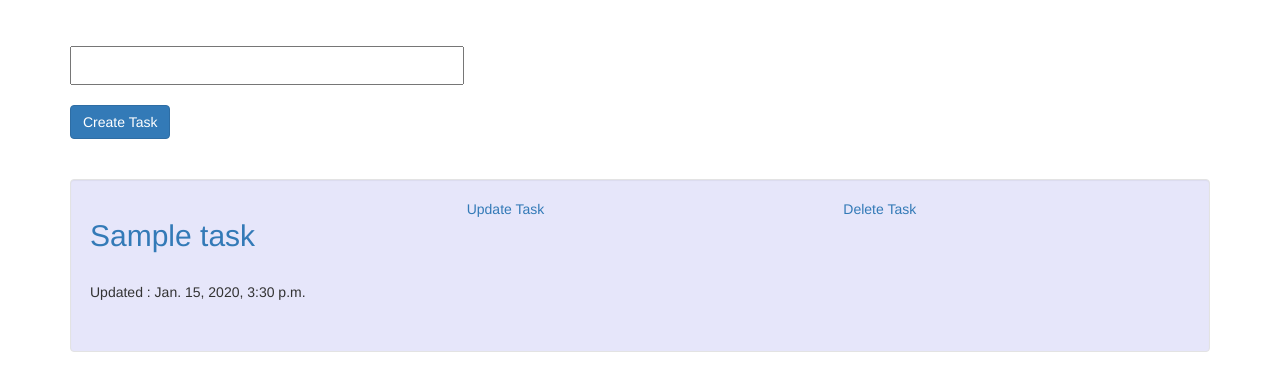
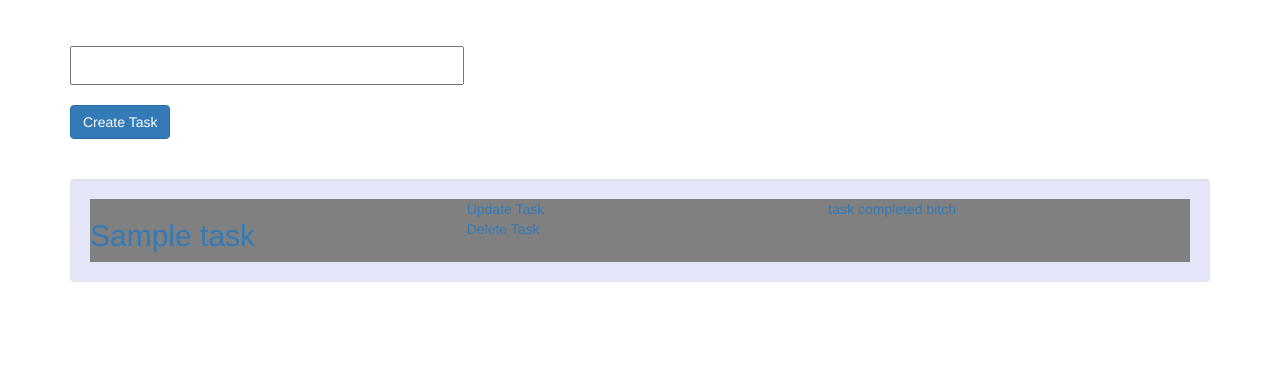
Before and after one commit to ai-is-awesome/ultimate_todo, a Django app: page / in a window 1280 px wide. Shown: the part 271-662 px from the top of the page. Run offline with Django 3.2, Linux system fonts and the light colour scheme; a user stored in the database is signed in; tables that the repository leaves empty hold one stand-in row (values such as "Sample post"); some libraries are stand-ins or nearby versions.

Commit message:
Trying to change completed task's css

```diff
--- a/notes_app/forms.py
+++ b/notes_app/forms.py
@@ -10,4 +10,4 @@ class TaskForm(forms.ModelForm):
 	class Meta:
 		model = Task
 		#fields = ['title', 'body']
-		fields = ['title', 'body']
+		fields = ['title', 'body', 'complete']
--- a/notes_app/static/notes_app/style.css
+++ b/notes_app/static/notes_app/style.css
@@ -1,9 +1,10 @@
-
-
 
 
 .well {
 	background-color : lavender;
+
+
+
 
 
 
@@ -16,3 +17,13 @@
 
 	text-align: center;
 }
+
+
+
+
+.task-completed {
+
+	color : black;
+	background-color : grey;
+
+}
--- a/notes_app/templates/notes_app/index.html
+++ b/notes_app/templates/notes_app/index.html
@@ -35,6 +35,7 @@
 	<div class = "container">
 <h2>{{ form.title }}</h2>
 <h2>{{ form.author }}</h2>
+
 	<input type = "submit" value = "Create Task" class = "btn btn-primary"></h2>
 	</div>
 
@@ -49,19 +50,51 @@
 
 
 {% for task in tasks %}
-<div class = "container">
-	<div class = "well">
-		<div class = "row">
+
+	{% if task.complete %}
+		<div class = "container">
+			<div class = "well">
+				<div class = "task-completed">
+				<div class = "row">
 
 
-			<div class = "col-sm-4"><p><a href = "{% url 'task_update' task.id %}"><h2>{{ task.title }}</h2></a></div>
+					<a>task completed bitch</a>
+
+				<div class = "col-sm-4"><a href = "{% url 'task_update' task.id %}"><h2>{{ task.title }}</h2></a></div>
+				<div class = "col-sm-4"> <a href = "{% url 'task_update' task.id %}">Update Task</a></div>
+				<div class = "col-sm-4"><a href = "{% url 'task_delete' task.id %}">Delete Task</a></div>
+				</div></div></div></div>
+
+
+
+			{% else %}
+			<div class = "container">
+			<div class = "well">
+				<div class = "row">
+
+
+
+			<div class = "col-sm-4"><a href = "{% url 'task_update' task.id %}"><h2>{{ task.title }}</h2></a></div>
 			<div class = "col-sm-4"> <a href = "{% url 'task_update' task.id %}">Update Task</a></div>
 			<div class = "col-sm-4"><a href = "{% url 'task_delete' task.id %}">Delete Task</a></div>
-		</div>
+			<br>
+			Complete: {{ task.complete }}
+			<a>Updated : {{ task.updated }}</a>
+			</div></div></div>
 
 
+
+			{% endif %}
+
+
+
+	</div>
+
+</div>
 			<br>
-			Updated : {{ task.updated }}
+
+
+
 
 		</p>
 
--- a/notes_app/templates/notes_app/task_update.html
+++ b/notes_app/templates/notes_app/task_update.html
@@ -1,3 +1,5 @@
+
+
 {% extends 'notes_app/base.html' %}
 
 
--- a/notes_app/views.py
+++ b/notes_app/views.py
@@ -1,3 +1,4 @@
+
 from django.shortcuts import render, redirect
 from django.http import HttpResponse
 from .models import Task
@@ -12,6 +13,9 @@
 
 
 def index(request):
+
+
+
 	context = {}
 
 	current_user = request.user
@@ -19,6 +23,7 @@
 		tasks = Task.objects.filter(author = current_user)
 		tasks = tasks.order_by('-updated')
 		context["tasks"] = tasks
+
 
 	else:
 		pass
```
